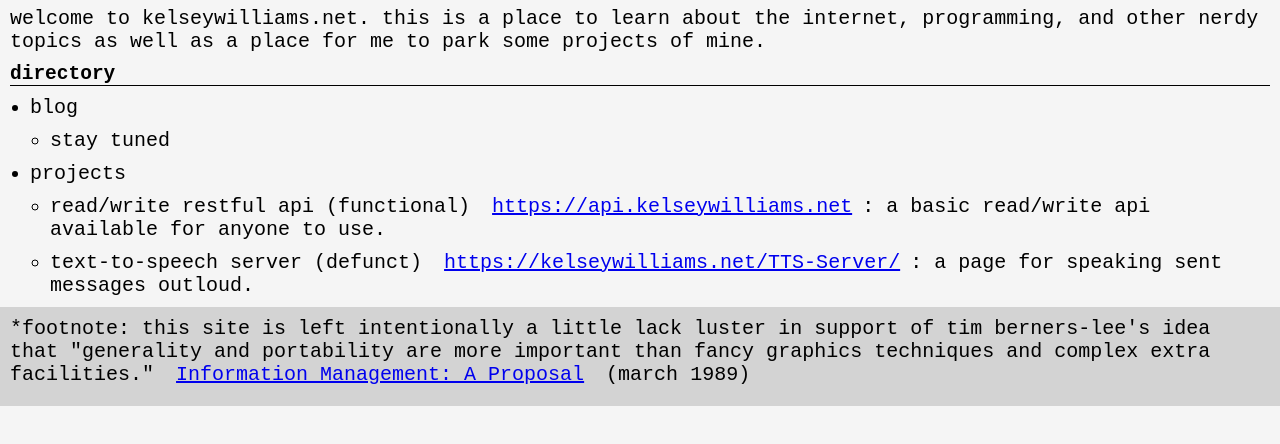
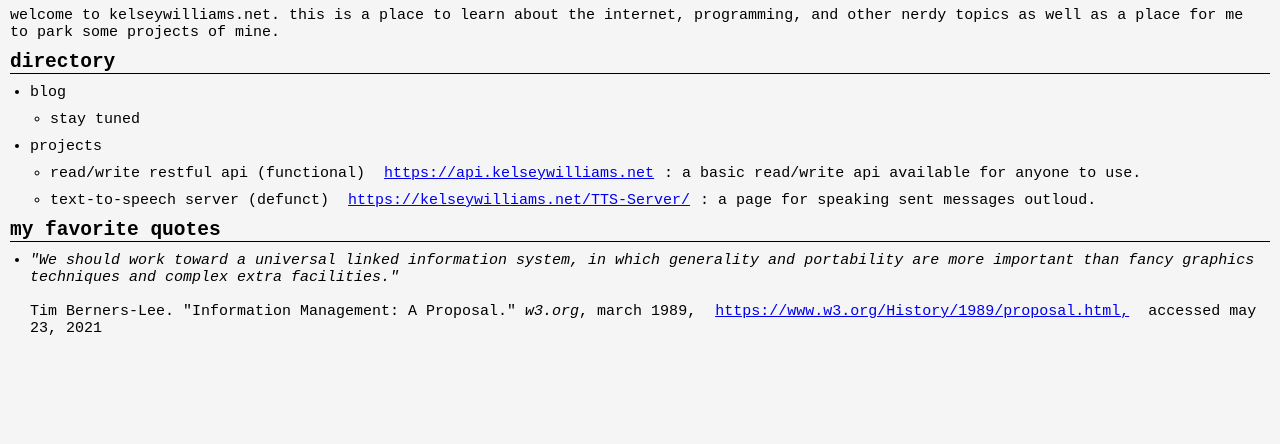
Before and after one commit to kelseywilliams/kelseywilliams.net, a plain HTML site: page index.html in a window 1280 px wide. Shown: the part 44-488 px from the top of the page. Drawn offline with Linux system fonts and the light colour scheme.

Commit message:
added favorite quotes

```diff
--- a/index.html
+++ b/index.html
@@ -21,6 +21,9 @@
                 <li>text-to-speech server (defunct) <a href="https://kelseywilliams.net/TTS-Server/">https://kelseywilliams.net/TTS-Server/</a>: a page for speaking sent messages outloud.</li>
             </ul>
         </ul>
-        <footer>*footnote: this site is left intentionally a little lack luster in support of tim berners-lee's idea that "generality and portability are more important than fancy graphics techniques and complex extra facilities." <a href="https://www.w3.org/History/1989/proposal.html">Information Management: A Proposal</a> (march 1989)</p></footer>
+        <h2>my favorite quotes</h2>
+        <ul>
+            <li><i>"We should work toward a universal linked information system, in which generality and portability are more important than fancy graphics techniques and complex extra facilities."</i><br><br>Tim Berners-Lee. "Information Management: A Proposal." <i>w3.org</i>, march 1989, <a href="https://www.w3.org/History/1989/proposal.html">https://www.w3.org/History/1989/proposal.html,</a> accessed may 23, 2021</li>
+        </ul>
     </body>
 </html>
--- a/style.css
+++ b/style.css
@@ -11,18 +11,11 @@ h1,h2,h3 {
 p,a,ul,li,footer{
     margin:10px;
     font-family: monospace;
-    font-size:20px;
+    font-size:15px;
 }
 ul{
     word-wrap: break-word;
     padding-left: 10px;
-}
-footer{
-    margin:0;
-    padding: 10px;
-    position:relative;
-    bottom:0;
-    background-color:lightgray;
 }
 input{
     font-size:20px;
```
